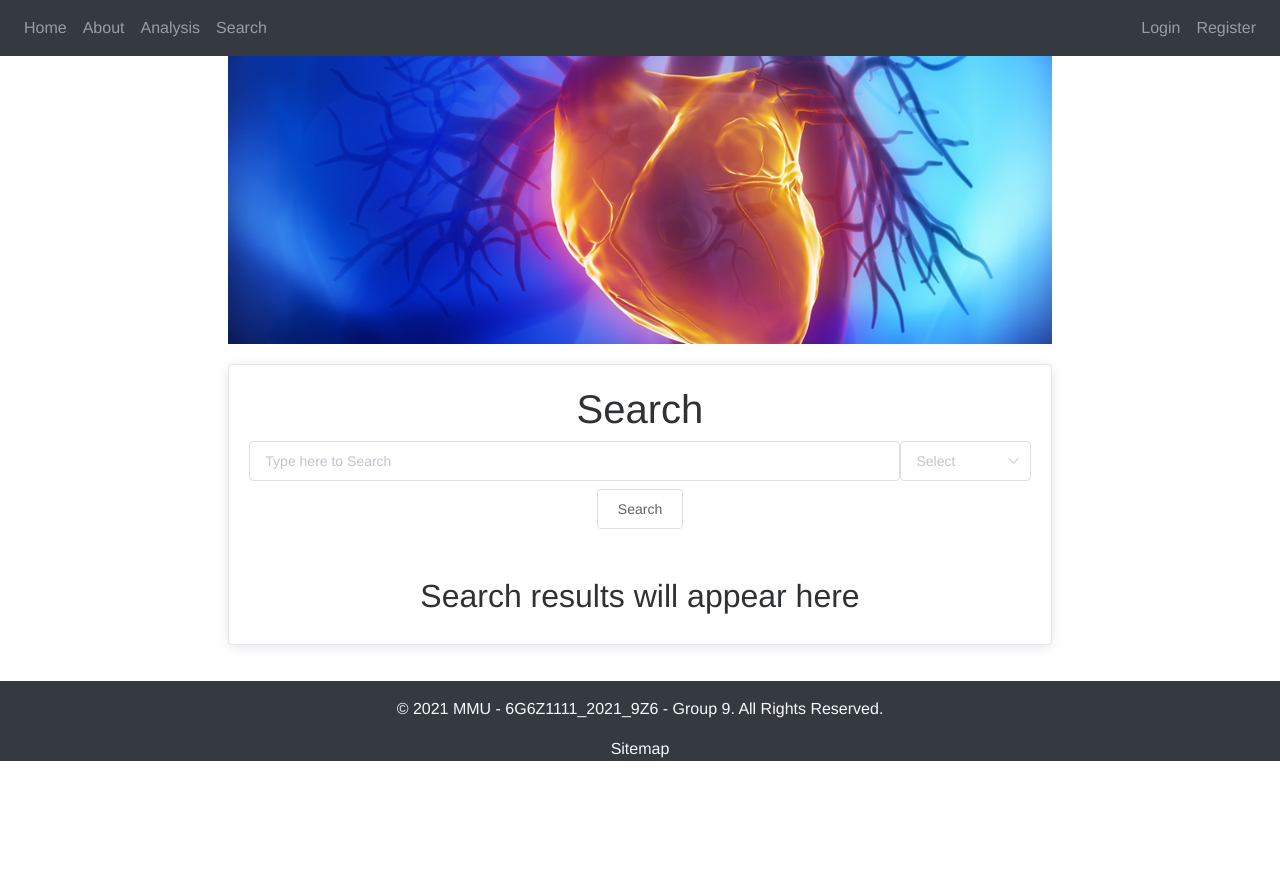
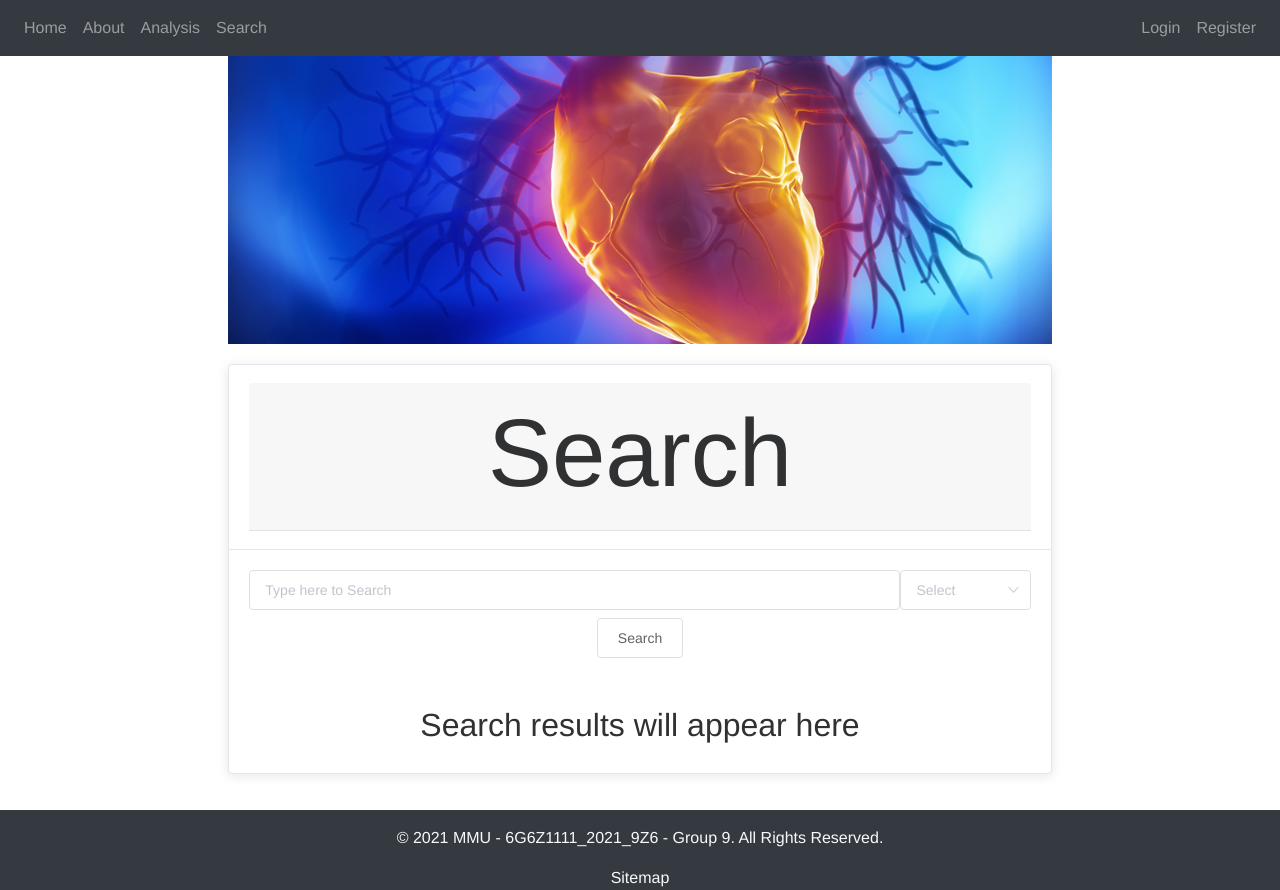
Before and after one commit to Gawain112/Advanced-web-project, a Vue app: page /search in a window 1280 px wide. Before the commit the page ends 800 px from the top, so only its background shows below. Built offline with nearby package versions, Linux system fonts and the light colour scheme.

Commit message:
Search Styling Update

```diff
--- a/src/views/search/Search.vue
+++ b/src/views/search/Search.vue
@@ -1,6 +1,11 @@
 <template>
   <el-main>
-    <el-card class="box-card"><h1>Search</h1>
+    <el-card class="box-card">
+      <template #header>
+        <div class="card-header border-bottom">
+          <h1 class="display-1">Search</h1>
+        </div>
+      </template>
     <el-row>
       <el-col :span="20">
         <el-input v-model="search" placeholder="Type here to Search" @input="submitPressed = false"></el-input>
```
